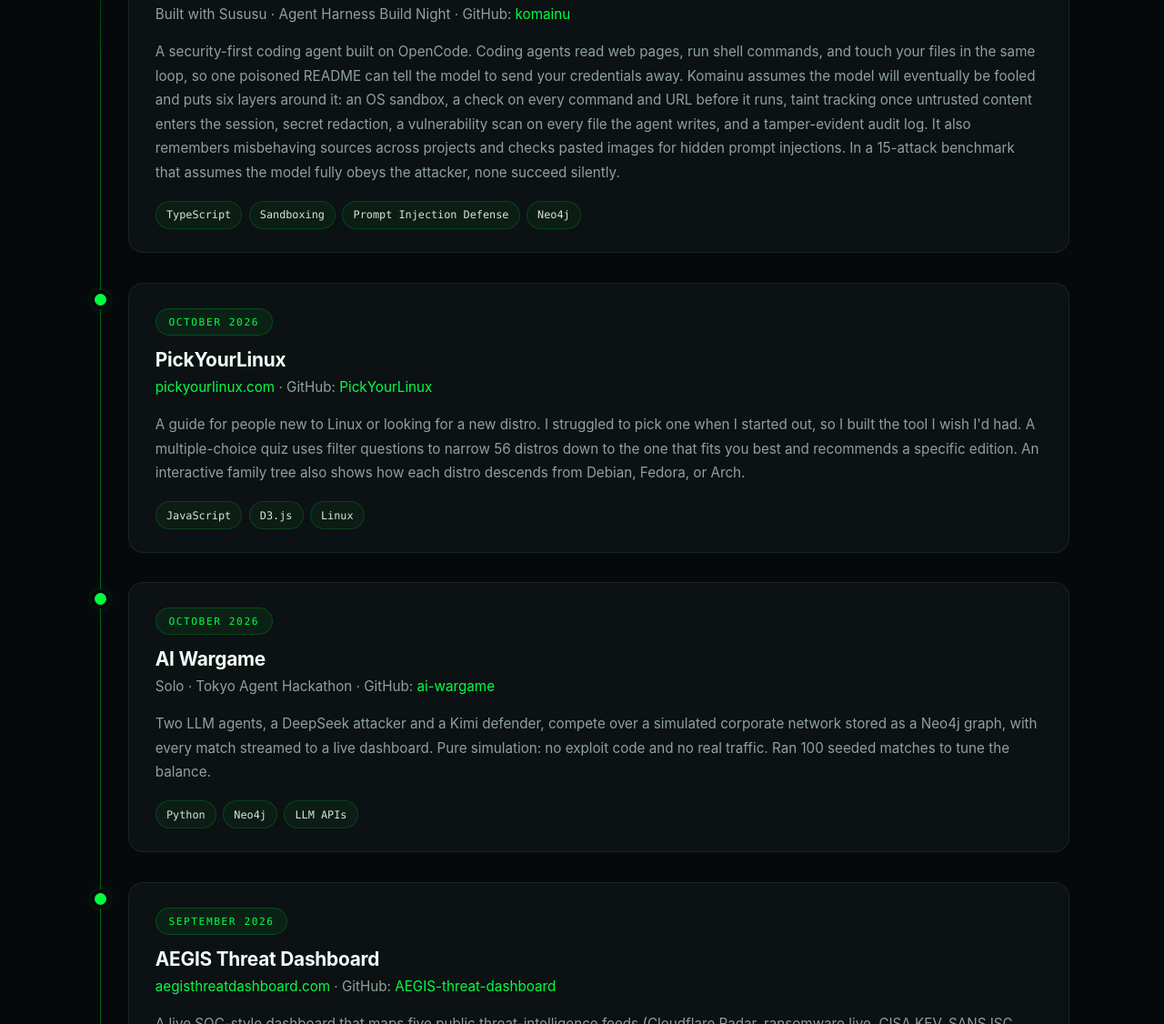
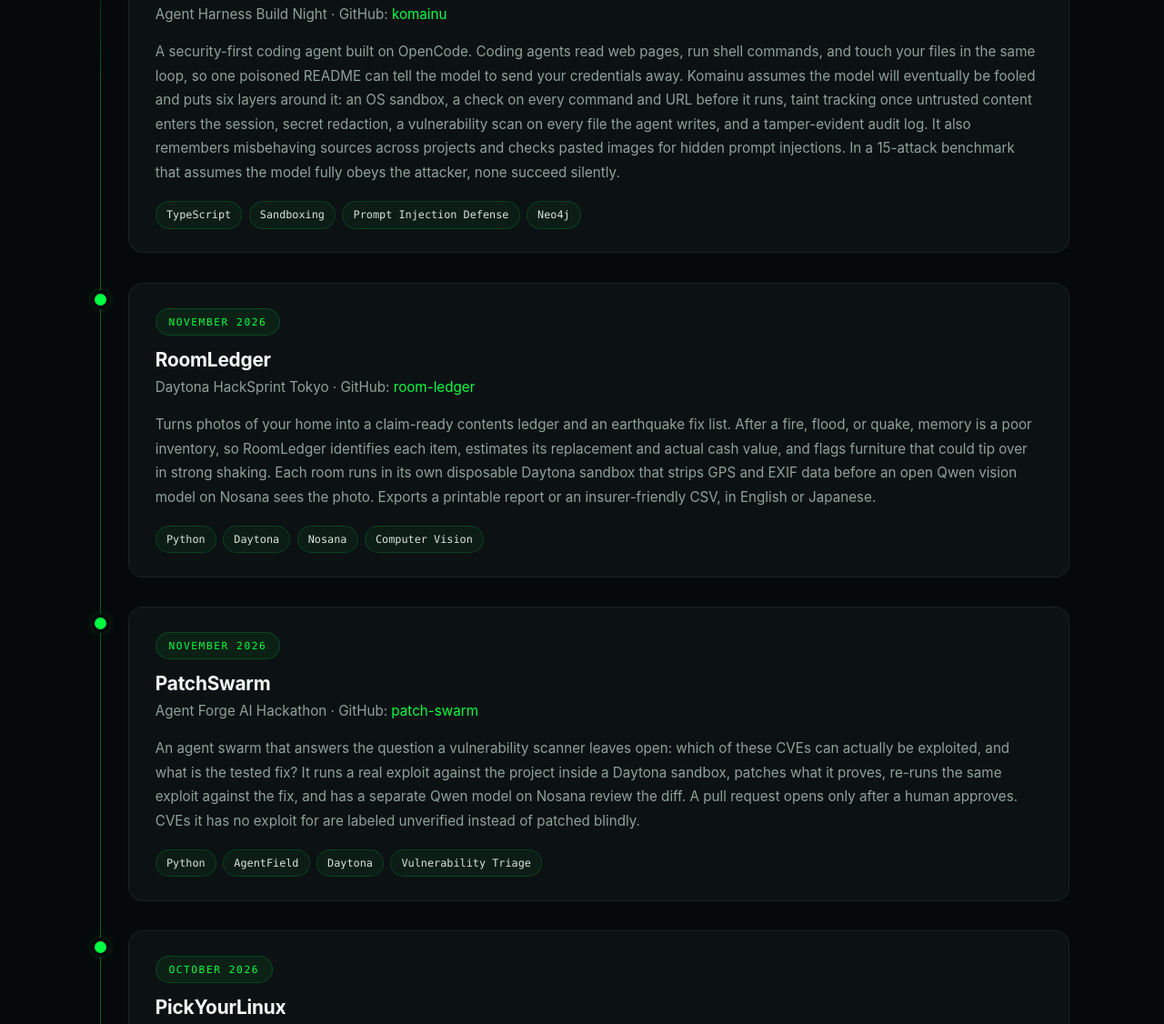
Before and after one commit to carlmasters02/My-Personal-Portfolio, a plain HTML site: page index.html in a window 1280 px wide. Shown: the part 2868-3994 px from the top of the page at 91% size. Drawn offline with Linux system fonts and the light colour scheme.

Commit message:
Add PatchSwarm and RoomLedger projects, link events to project cards, trim project subheaders

```diff
--- a/index.html
+++ b/index.html
@@ -83,7 +83,7 @@
             </p>
             <div class="about-stats">
               <button type="button" class="stat" data-stat="projects">
-                <span class="stat-number">10</span>
+                <span class="stat-number">12</span>
                 <span class="stat-label">Real Projects</span>
               </button>
               <button type="button" class="stat" data-stat="languages">
@@ -193,7 +193,7 @@
                 <span class="timeline-date">November 2026 &ndash; Present</span>
               </div>
               <h3>Komainu</h3>
-              <p class="timeline-org">Built with Sususu &middot; Agent Harness Build Night &middot; GitHub: <a href="https://github.com/carlmasters02/komainu" target="_blank" rel="noopener noreferrer">komainu</a></p>
+              <p class="timeline-org">Agent Harness Build Night &middot; GitHub: <a href="https://github.com/carlmasters02/komainu" target="_blank" rel="noopener noreferrer">komainu</a></p>
               <p>A security-first coding agent built on OpenCode. Coding agents read web pages, run shell
                  commands, and touch your files in the same loop, so one poisoned README can tell the model to
                  send your credentials away. Komainu assumes the model will eventually be fooled and puts six
@@ -207,6 +207,54 @@
                 <span>Sandboxing</span>
                 <span>Prompt Injection Defense</span>
                 <span>Neo4j</span>
+              </div>
+            </div>
+          </div>
+
+          <div class="timeline-item reveal" id="roomledger">
+            <div class="timeline-dot"></div>
+            <div class="timeline-content">
+              <div class="timeline-meta">
+                <span class="timeline-date">November 2026</span>
+              </div>
+              <h3>RoomLedger</h3>
+              <p class="timeline-org">Daytona HackSprint Tokyo &middot; GitHub: <a href="https://github.com/carlmasters02/room-ledger" target="_blank" rel="noopener noreferrer">room-ledger</a></p>
+              <p>Turns photos of your home into a claim-ready contents ledger and an earthquake
+                 fix list. After a fire, flood, or quake, memory is a poor inventory, so
+                 RoomLedger identifies each item, estimates its replacement and actual cash
+                 value, and flags furniture that could tip over in strong shaking. Each room
+                 runs in its own disposable Daytona sandbox that strips GPS and EXIF data before
+                 an open Qwen vision model on Nosana sees the photo. Exports a printable report
+                 or an insurer-friendly CSV, in English or Japanese.</p>
+              <div class="timeline-tags">
+                <span>Python</span>
+                <span>Daytona</span>
+                <span>Nosana</span>
+                <span>Computer Vision</span>
+              </div>
+            </div>
+          </div>
+
+          <div class="timeline-item reveal" id="patchswarm">
+            <div class="timeline-dot"></div>
+            <div class="timeline-content">
+              <div class="timeline-meta">
+                <span class="timeline-date">November 2026</span>
+              </div>
+              <h3>PatchSwarm</h3>
+              <p class="timeline-org">Agent Forge AI Hackathon &middot; GitHub: <a href="https://github.com/carlmasters02/patch-swarm" target="_blank" rel="noopener noreferrer">patch-swarm</a></p>
+              <p>An agent swarm that answers the question a vulnerability scanner leaves open:
+                 which of these CVEs can actually be exploited, and what is the tested fix? It
+                 runs a real exploit against the project inside a Daytona sandbox, patches what
+                 it proves, re-runs the same exploit against the fix, and has a separate Qwen
+                 model on Nosana review the diff. A pull request opens only after a human
+                 approves. CVEs it has no exploit for are labeled unverified instead of patched
+                 blindly.</p>
+              <div class="timeline-tags">
+                <span>Python</span>
+                <span>AgentField</span>
+                <span>Daytona</span>
+                <span>Vulnerability Triage</span>
               </div>
             </div>
           </div>
@@ -238,7 +286,7 @@
                 <span class="timeline-date">October 2026</span>
               </div>
               <h3>AI Wargame</h3>
-              <p class="timeline-org">Solo &middot; Tokyo Agent Hackathon &middot; GitHub: <a href="https://github.com/carlmasters02/ai-wargame" target="_blank" rel="noopener noreferrer">ai-wargame</a></p>
+              <p class="timeline-org">Tokyo Agent Hackathon &middot; GitHub: <a href="https://github.com/carlmasters02/ai-wargame" target="_blank" rel="noopener noreferrer">ai-wargame</a></p>
               <p>Two LLM agents, a DeepSeek attacker and a Kimi defender, compete over a simulated corporate
                  network stored as a Neo4j graph, with every match streamed to a live dashboard. Pure simulation:
                  no exploit code and no real traffic. Ran 100 seeded matches to tune the balance.</p>
@@ -298,7 +346,7 @@
                 <span class="win-badge">1st Place</span>
               </div>
               <h3>FocusHear</h3>
-              <p class="timeline-org">Co-founder and lead engineer &middot; <a href="https://focus-hear-app.vercel.app/" target="_blank" rel="noopener noreferrer">focus-hear-app.vercel.app</a> &middot; SDGs to Startups 2026 &middot; OpenAI x Tokyo AI</p>
+              <p class="timeline-org"><a href="https://focus-hear-app.vercel.app/" target="_blank" rel="noopener noreferrer">focus-hear-app.vercel.app</a> &middot; SDGs to Startups 2026 &middot; OpenAI x Tokyo AI</p>
               <p>A real-time assistive communication platform for people with hearing loss. 430 million
                  people worldwide live with disabling hearing loss, yet every captioning app transcribes
                  everyone at once, flooding users with an unreadable wall of overlapping voices.
@@ -341,7 +389,7 @@
                 <span class="timeline-date">June 2026 &ndash; Present</span>
               </div>
               <h3>NóiFlow AI</h3>
-              <p class="timeline-org">Founder and sole engineer &middot; <a href="https://noiflow-ai.vercel.app" target="_blank" rel="noopener noreferrer">noiflow-ai.vercel.app</a></p>
+              <p class="timeline-org"><a href="https://noiflow-ai.vercel.app" target="_blank" rel="noopener noreferrer">noiflow-ai.vercel.app</a></p>
               <p>A teacher-controlled AI workspace for English classes in Vietnam. It turns lesson vocabulary into
                  bilingual flashcards, readings, and speaking prompts, and teachers review every AI draft before
                  students see it. Analytics surface each class's weakest words.</p>
@@ -561,7 +609,7 @@
               <p class="timeline-org">Minato City, Tokyo, Japan</p>
               <p>A short-format hackathon from AI Builders: a workshop on Daytona sandboxes, about 75
                  minutes of hacking, then live demos. With Kirill, Sususu, and Mei, I built
-                 <a href="https://github.com/carlmasters02/room-ledger" target="_blank" rel="noopener noreferrer">RoomLedger</a>, which turns photos of
+                 <a href="#roomledger">RoomLedger</a>, which turns photos of
                  your home into a claim-ready contents ledger for insurance and an earthquake fix list of
                  furniture that could tip over. After a fire, flood, or quake, memory is a poor inventory,
                  and in Japan the furniture itself is part of the danger.</p>
@@ -577,7 +625,7 @@
                   <p>Organised by AI Builders, with Daytona as title sponsor and Nosana as sponsor.</p>
                 </article>
               </div>
-              <a href="https://github.com/carlmasters02/room-ledger" target="_blank" rel="noopener noreferrer" class="event-link">See RoomLedger</a>
+              <a href="#roomledger" class="event-link">See RoomLedger</a>
             </div>
           </div>
 
@@ -592,7 +640,7 @@
               <p>My second Agent Forge, this edition co-hosted by AI Builders and Plug and Play Japan.
                  The brief was an agent, or a team of agents, that solves a real problem using the partner
                  technologies at the code level. I built
-                 <a href="https://github.com/carlmasters02/patch-swarm" target="_blank" rel="noopener noreferrer">PatchSwarm</a> solo, an agent swarm that
+                 <a href="#patchswarm">PatchSwarm</a> solo, an agent swarm that
                  answers the question a vulnerability scanner leaves open: which of these CVEs can actually
                  be exploited, and what is the tested fix? It proves a vulnerability by attacking the
                  project in a sandbox, patches it, runs the same attack again to confirm the fix, and only
@@ -611,7 +659,7 @@
                      Tavily, and Nosana as AI stack partners.</p>
                 </article>
               </div>
-              <a href="https://github.com/carlmasters02/patch-swarm" target="_blank" rel="noopener noreferrer" class="event-link">See PatchSwarm</a>
+              <a href="#patchswarm" class="event-link">See PatchSwarm</a>
             </div>
           </div>
 
@@ -657,7 +705,7 @@
               <p class="timeline-org">Chiyoda City, Tokyo, Japan</p>
               <p>A one-day hackathon hosted by +81 Builders on an open-innovation theme: build
                  anything with AI that actually works by sundown. I entered solo and built
-                 <a href="https://github.com/carlmasters02/ai-wargame" target="_blank" rel="noopener noreferrer">AI Wargame</a>, a live simulation where two LLM agents, a DeepSeek
+                 <a href="#ai-wargame">AI Wargame</a>, a live simulation where two LLM agents, a DeepSeek
                  attacker and a Kimi defender, compete over a simulated corporate network, with the whole
                  match streaming to a live dashboard. Pure simulation: no exploit code and no real traffic.</p>
               <div class="hackathon-boxes">
@@ -673,7 +721,7 @@
                      <a href="https://www.aiand.com/" target="_blank" rel="noopener noreferrer">ai&amp;</a> as sponsors. The wargame is built on both of their products.</p>
                 </article>
               </div>
-              <a href="https://github.com/carlmasters02/ai-wargame" target="_blank" rel="noopener noreferrer" class="event-link">See AI Wargame</a>
+              <a href="#ai-wargame" class="event-link">See AI Wargame</a>
             </div>
           </div>
 
--- a/script.js
+++ b/script.js
@@ -74,6 +74,20 @@ const projects = [
     desc: 'A guide for people new to Linux or looking for a new distro. I struggled to pick one when I started out, so I built the tool I wish I\'d had. A multiple-choice quiz uses filter questions to narrow 56 distros down to the one that fits you best and recommends a specific edition. An interactive family tree also shows how each distro descends from Debian, Fedora, or Arch.',
     tech: ['JavaScript', 'D3.js', 'Linux'],
     link: 'https://pickyourlinux.com'
+  },
+  {
+    title: 'PatchSwarm (Agent Forge AI Hackathon)',
+    term: 'exploit-proven CVE patching',
+    desc: 'Built at the November Agent Forge AI Hackathon. An agent swarm that proves which CVEs in a codebase are actually exploitable by attacking the project in a Daytona sandbox, patches them, re-runs the same attack to confirm the fix, has a Qwen model on Nosana review the diff, and opens a pull request only after a human approves.',
+    tech: ['Python', 'AgentField', 'Daytona', 'Vulnerability Triage'],
+    link: 'https://github.com/carlmasters02/patch-swarm'
+  },
+  {
+    title: 'RoomLedger (Daytona HackSprint Tokyo)',
+    term: 'photo-to-insurance ledger',
+    desc: 'Built at Daytona HackSprint Tokyo. Turns photos of your home into a claim-ready contents ledger and an earthquake fix list. Each room runs in its own disposable Daytona sandbox that strips GPS and EXIF data before an open Qwen vision model on Nosana identifies and values each item.',
+    tech: ['Python', 'Daytona', 'Nosana', 'Computer Vision'],
+    link: 'https://github.com/carlmasters02/room-ledger'
   },
   {
     title: 'Komainu (Agent Harness Build Night)',
@@ -258,7 +272,7 @@ const skillDefinitions = {
   'Precalculus': 'Completed coursework in functions, transformations, and the groundwork for calculus.',
   'Calculus I (in progress)': 'Currently taking Calculus I, covering limits, derivatives, and an introduction to integrals.',
   'Formspree': 'A hosted form backend. The contact form on kadysenglish.com submits through Formspree, so a static HTML, CSS, and JavaScript site can take messages without a server of its own.',
-  'Neo4j': 'A graph database. AI Wargame stores its simulated corporate network in Neo4j, and the attacker and defender agents compete over that graph.',
+  'Neo4j': 'A graph database. AI Wargame stores its simulated corporate network in Neo4j, and Komainu can sync its threat memory to it so one person\'s catch protects a whole team.',
   'LLM APIs': 'Model APIs used to run AI agents. AI Wargame pits a DeepSeek attacker against a Kimi defender, both served through ai&\'s inference API.',
   'Vercel': 'Hosting and deployment platform behind FocusHear and NóiFlow AI.',
   'Cloudflare Workers': 'Serverless functions running on Cloudflare\'s network. Used to cache public threat-intelligence feeds for AEGIS and to run the relay that keeps the OpenAI key off the client for the G2 translator.',
@@ -271,6 +285,11 @@ const skillDefinitions = {
   'TypeScript': 'JavaScript with static types. Komainu\'s security engine and its OpenCode plugin are written in TypeScript and type-checked against the real OpenCode plugin API.',
   'Sandboxing': 'Running code where it cannot reach what it should not. Komainu runs every shell command an agent issues inside an OS sandbox (bubblewrap on Linux, Seatbelt on macOS), with credential files unreadable, writes limited to the project, and network access behind a domain allowlist.',
   'Prompt Injection Defense': 'Protecting an AI agent from instructions hidden in the content it reads, such as a poisoned README or web page. Komainu does not trust detection alone: once untrusted content enters a session, risky actions need human approval, and the sandbox limits the damage if the model is fooled anyway.',
+  'Daytona': 'Disposable cloud sandboxes for running untrusted code. PatchSwarm runs real exploits inside them so they never touch the host, and RoomLedger gives each room photo its own sandbox that is destroyed afterwards.',
+  'Nosana': 'A decentralized GPU network for running open models. PatchSwarm uses a Qwen model on Nosana as an independent patch reviewer, and RoomLedger uses an open Qwen vision model there to identify and value items.',
+  'Computer Vision': 'Getting structured information out of images. RoomLedger detects household items in room photos, draws numbered boxes around them, and estimates what each one is worth.',
+  'AgentField': 'An open-source control plane for AI agents. Every step of PatchSwarm is an AgentField reasoner, so each request is routed, traced, and recorded.',
+  'Vulnerability Triage': 'Deciding which security findings actually matter. PatchSwarm triages by proof: a CVE counts as exploitable only if a real attack against the project succeeds in a sandbox.',
   'Stripe Billing':'Integrated Stripe to handle Pro subscription billing, including checkout flow and subscription state.',
   'Production Security': 'Applied production security practices across the rebuild: server-side secret handling, authenticated API routes, and least-privilege data access.'
 };
```
Also changed, not shown: 1 other file.
